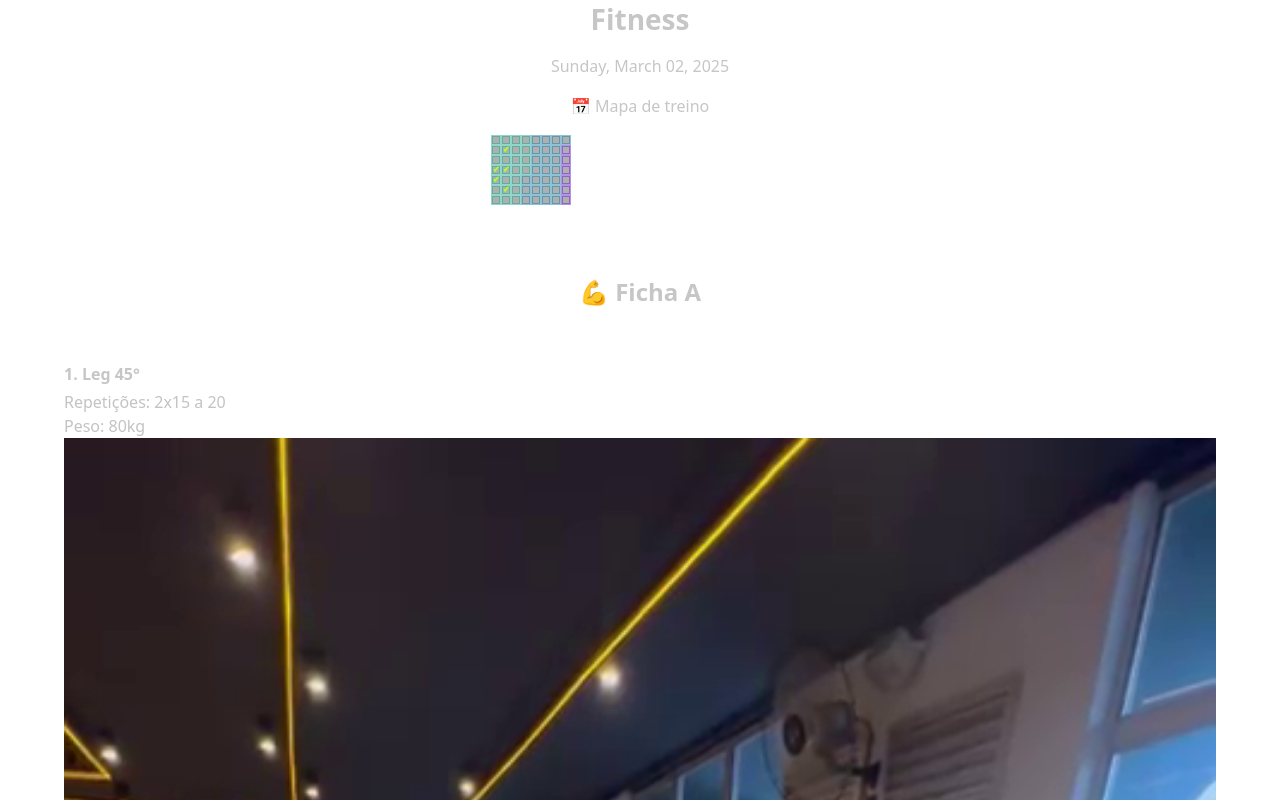
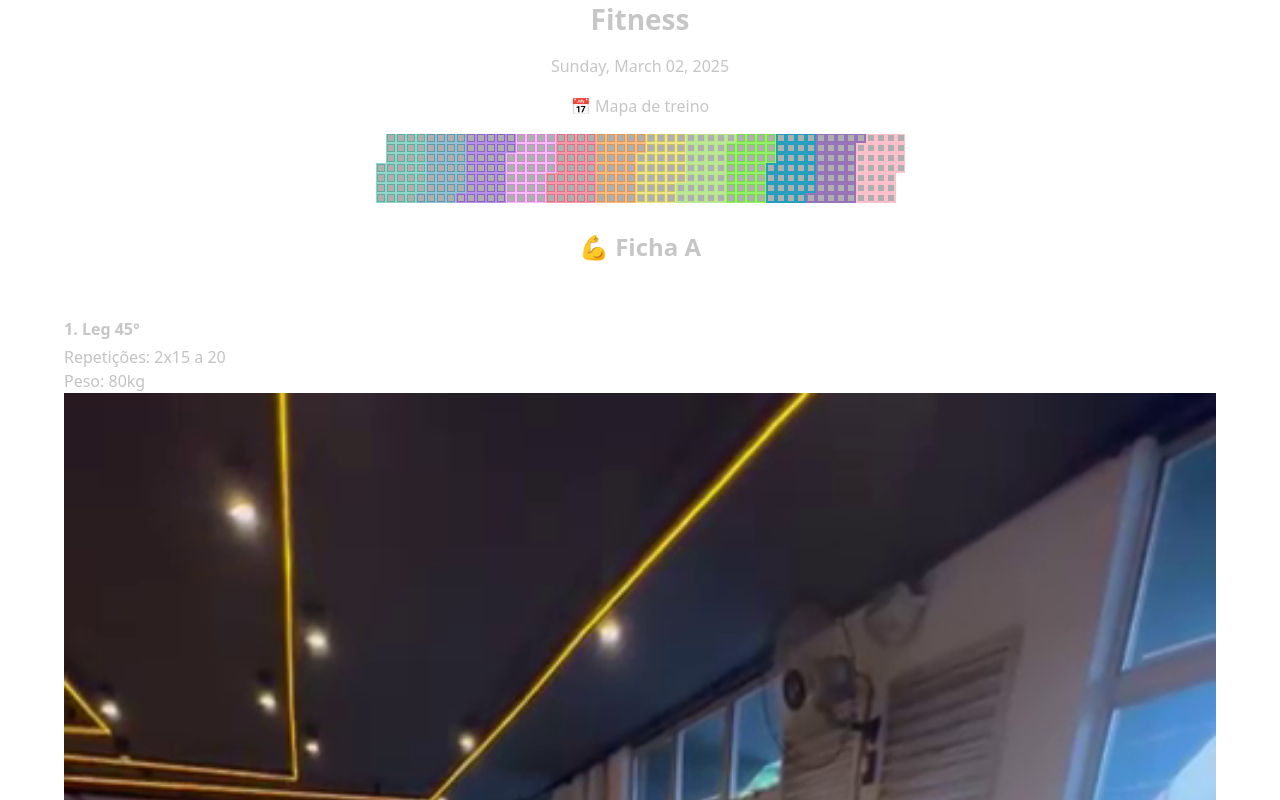
Before and after one commit to guilherme-lacerda-ribeiro/fitness, a React (Vite) app: page / in a window 1280 px wide. Shown: the top 800 px of the page. Built offline with nearby package versions, Linux system fonts and the light colour scheme.

Commit message:
training map dinamically complete

```diff
--- a/src/components/Calendar/calendar.css
+++ /dev/null
@@ -1,23 +0,0 @@
-.jan {
-  stroke: #0fa88975;
-}
-
-.feb {
-  stroke: #0e7ba575;
-}
-
-.mar {
-  stroke: #620ecf75;
-}
-
-rect {
-  fill: #00000050;
-  stroke-width: 2;
-}
-
-text.check {
-  fill: greenyellow;
-  font-size: 8px;
-  stroke-width: 1;
-  stroke: greenyellow;
-}
--- a/src/components/Calendar/index.jsx
+++ b/src/components/Calendar/index.jsx
@@ -1,5 +1,4 @@
 import TrainingMap from '../TrainingMap';
-import './calendar.css'
 
 const Calendar = () => {
   const language = navigator.language ?? 'en-US'
--- /dev/null
+++ b/src/components/TrainingMap/TrainningMap.css
@@ -0,0 +1,24 @@
+.jan { stroke: #0fa88975; }
+.feb { stroke: #0e7ba575; }
+.mar { stroke: #620ecf75; }
+.apr { stroke: rgba(238, 93, 238, 0.425) }
+.may { stroke: rgba(247, 74, 103, 0.562) }
+.jun { stroke: rgba(245, 138, 38, 0.582) }
+.jul { stroke: rgba(223, 211, 52, 0.582) }
+.aug { stroke: rgba(183, 231, 139, 0.932) }
+.sep { stroke: rgba(101, 235, 39, 0.692) }
+.oct { stroke: rgb(38, 158, 189) }
+.nov { stroke: rgb(151, 116, 184) }
+.dec { stroke: rgb(255, 192, 203) }
+
+rect {
+  fill: #00000050;
+  stroke-width: 2;
+}
+
+text.check {
+  fill: greenyellow;
+  font-size: 8px;
+  stroke-width: 1;
+  stroke: greenyellow;
+}
--- a/src/components/TrainingMap/index.jsx
+++ b/src/components/TrainingMap/index.jsx
@@ -1,90 +1,82 @@
+import { useEffect } from "react"
+import { useState } from "react"
+import './TrainningMap.css'
+
 const TrainingMap = () => {
   const squareSize = 8
   const squareGap = 2
   const textXOffset = 1
   const textYOffset = 6
 
-  return (
-    <svg height="115"
+  const [daysOfTheYear, setDaysOfTheYear] = useState([])
+
+  useEffect(() => {
+    const thisYear = new Date().getFullYear()
+    const firstDayOfYear = new Date(new Date().getFullYear(), 0, 1)
+    const daysCountInTheYear = (new Date(thisYear, 1, 29).getDate() === 29) ? 366 : 365;
+
+    const daysInThisYear = []
+    for (let index = 0; index < daysCountInTheYear; index++) {
+      const dayOfYear = new Date(firstDayOfYear)
+      dayOfYear.setDate(dayOfYear.getDate() + index)
+      daysInThisYear.push(dayOfYear)
+    }
+    setDaysOfTheYear(daysInThisYear)
+  }, [])
+
+  const getWeekNumber = (date) => {
+    const startOfYear = new Date(date.getFullYear(), 0, 1); // January 1st
+    const startDayOfWeek = startOfYear.getDay(); // 0 = Sunday, 6 = Saturday
+
+    // Find the first Sunday of the year
+    const firstSunday = startDayOfWeek === 0 ? startOfYear
+      : new Date(date.getFullYear(), 0, 1 + (7 - startDayOfWeek));
+
+    // If the given date is before the first Sunday, it belongs to week 1
+    if (date < firstSunday) {
+      return 1;
+    }
+
+    // Calculate the difference in full weeks since the first Sunday
+    const daysDifference = Math.floor((date - firstSunday) / (1000 * 60 * 60 * 24));
+    return Math.floor(daysDifference / 7) + 2; // +2 ensures the first Sunday starts week 2
+  }
+
+  const monthClasses = {
+    0: 'jan',
+    1: 'feb',
+    2: 'mar',
+    3: 'apr',
+    4: 'may',
+    5: 'jun',
+    6: 'jul',
+    7: 'aug',
+    8: 'sep',
+    9: 'oct',
+    10: 'nov',
+    11: 'dec',
+  }
+
+  const getMonthClass = (date) => {
+    return monthClasses[date.getMonth()]
+  }
+
+  return daysOfTheYear && (
+    <svg width="530" height="70"
       xmlns="http://www.w3.org/2000/svg">
       <g>
-        {/* <!-- Semana 1 --> */}
-        <rect height="8" width="8" y="002" x="002" className='jan' />
-        <rect height="8" width="8" y="012" x="002" className='jan' />
-        <rect height="8" width="8" y="022" x="002" className='jan' />
-        <rect height="8" width="8" y="032" x="002" className='jan' />
-        <text y="038" x="003" className='check'>✓</text>
-        <rect height="8" width="8" y="042" x="002" className='jan' />
-        <text y="048" x="003" className='check'>✓</text>
-        <rect height="8" width="8" y="052" x="002" className='jan' />
-        <rect height="8" width="8" y="062" x="002" className='jan' />
+        {daysOfTheYear.map(day => {
+          const squareFullSize = squareSize + squareGap // 8 + 2 = 10
+          const dayOfWeek = day.getDay() // [0-6]
+          const xPos = squareGap + ((getWeekNumber(day) - 1) * squareFullSize) // weekNumber starts with 1
+          const yPos = squareFullSize * dayOfWeek
 
-        {/* <!-- Semana 2 --> */}
-        <rect height="8" width="8" y="002" x="012" className='jan' />
-        <rect height="8" width="8" y="012" x="012" className='jan' />
-        <text y="018" x="013" className='check'>✓</text>
-        <rect height="8" width="8" y="022" x="012" className='jan' />
-        <rect height="8" width="8" y="032" x="012" className='jan' />
-        <text y="038" x="013" className='check'>✓</text>
-        <rect height="8" width="8" y="042" x="012" className='jan' />
-        <rect height="8" width="8" y="052" x="012" className='jan' />
-        <text y="058" x="013" className='check'>✓</text>
-        <rect height="8" width="8" y="062" x="012" className='jan' />
-
-        {/* <!-- Semana 3 --> */}
-        <rect height="8" width="8" y="002" x="022" className='jan' />
-        <rect height="8" width="8" y="012" x="022" className='jan' />
-        <rect height="8" width="8" y="022" x="022" className='jan' />
-        <rect height="8" width="8" y="032" x="022" className='jan' />
-        <rect height="8" width="8" y="042" x="022" className='jan' />
-        <rect height="8" width="8" y="052" x="022" className='jan' />
-        <rect height="8" width="8" y="062" x="022" className='jan' />
-
-        {/* <!-- Semana 4 --> */}
-        <rect height="8" width="8" y="002" x="032" className='jan' />
-        <rect height="8" width="8" y="012" x="032" className='jan' />
-        <rect height="8" width="8" y="022" x="032" className='jan' />
-        <rect height="8" width="8" y="032" x="032" className='jan' />
-        <rect height="8" width="8" y="042" x="032" className='feb' />
-        <rect height="8" width="8" y="052" x="032" className='feb' />
-        <rect height="8" width="8" y="062" x="032" className='feb' />
-
-
-        {/* <!-- Semana 1 --> */}
-        <rect height="8" width="8" y="002" x="042" className='feb' />
-        <rect height="8" width="8" y="012" x="042" className='feb' />
-        <rect height="8" width="8" y="022" x="042" className='feb' />
-        <rect height="8" width="8" y="032" x="042" className='feb' />
-        <rect height="8" width="8" y="042" x="042" className='feb' />
-        <rect height="8" width="8" y="052" x="042" className='feb' />
-        <rect height="8" width="8" y="062" x="042" className='feb' />
-
-        {/* <!-- Semana 2 --> */}
-        <rect height="8" width="8" y="002" x="052" className='feb' />
-        <rect height="8" width="8" y="012" x="052" className='feb' />
-        <rect height="8" width="8" y="022" x="052" className='feb' />
-        <rect height="8" width="8" y="032" x="052" className='feb' />
-        <rect height="8" width="8" y="042" x="052" className='feb' />
-        <rect height="8" width="8" y="052" x="052" className='feb' />
-        <rect height="8" width="8" y="062" x="052" className='feb' />
-
-        {/* <!-- Semana 3 --> */}
-        <rect height="8" width="8" y="002" x="062" className='feb' />
-        <rect height="8" width="8" y="012" x="062" className='feb' />
-        <rect height="8" width="8" y="022" x="062" className='feb' />
-        <rect height="8" width="8" y="032" x="062" className='feb' />
-        <rect height="8" width="8" y="042" x="062" className='feb' />
-        <rect height="8" width="8" y="052" x="062" className='feb' />
-        <rect height="8" width="8" y="062" x="062" className='feb' />
-
-        {/* <!-- Semana 4 --> */}
-        <rect height="8" width="8" y="002" x="072" className='feb' />
-        <rect height="8" width="8" y="012" x="072" className='mar' />
-        <rect height="8" width="8" y="022" x="072" className='mar' />
-        <rect height="8" width="8" y="032" x="072" className='mar' />
-        <rect height="8" width="8" y="042" x="072" className='mar' />
-        <rect height="8" width="8" y="052" x="072" className='mar' />
-        <rect height="8" width="8" y="062" x="072" className='mar' />
+          return <>
+            <rect height={squareSize} width={squareSize} x={xPos} y={yPos} className={getMonthClass(day)} />
+            {/* <text x={xPos + textXOffset} y={yPos + textYOffset} className='check'>✓</text> */}
+          </>
+        }
+        )}
       </g>
     </svg>
   )
```
